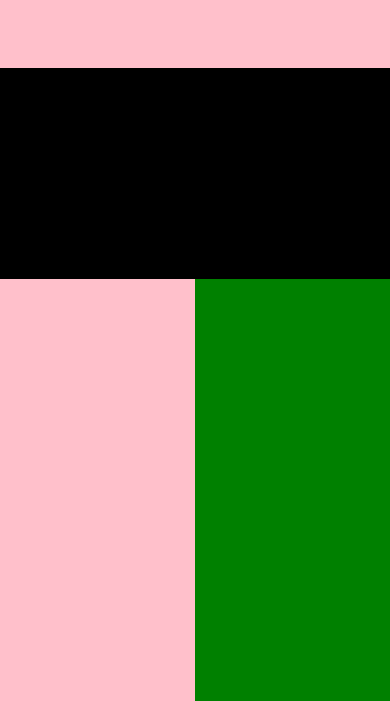
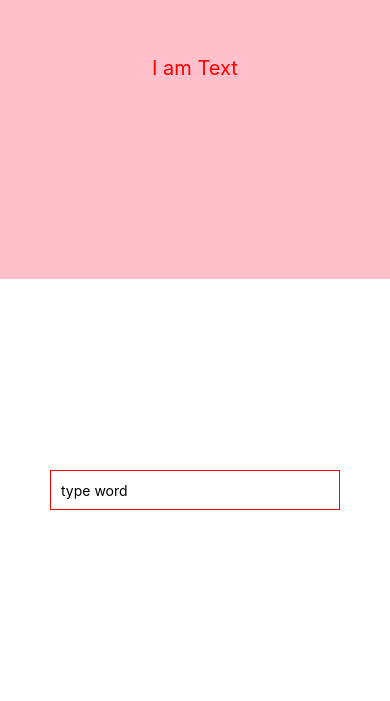
Before and after one commit to wilson20010327/react_native, a React Native app in the folder tutorial/: screen / in a window 390 px wide. Shown: the part 143-844 px from the top of the page. Built offline with nearby package versions, Linux system fonts and the light colour scheme.

Commit message:
tutorial: show text and textinput how to use

```diff
--- a/tutorial/App.js
+++ b/tutorial/App.js
@@ -1,37 +1,30 @@
 import { StatusBar } from "expo-status-bar";
-import { StyleSheet, Text, View } from "react-native"; //before using the components make sure to import them
+import {
+  StyleSheet,
+  Text,
+  View,
+  Image,
+  TextInput,
+  ScrollView,
+} from "react-native"; //before using the components make sure to import them
 
 export default function App() {
   return (
     <View style={styles.container}>
-      {/*
-    use View to fill the screen with StyleSheet.flex
-    only one component can be return, simply will use a View to pack all the components
-    */}
       <View style={styles.black}>
-        {/*
-          Get half of the screen because in the same level sum of the flex=2 and this view get 1
-          */}
         <View style={styles.container_black}>
-          {/*
-            change the flex direction and the order of the blocks will become different, in default is column
-            */}
-          <View style={styles.pink}></View>
-          <View style={styles.black}></View>
-        </View>
-      </View>
-
-      {/* half of the screen*/}
-      <View style={styles.green}>
-        {/*
-          Get half of the screen because in the same level sum of the flex=2 and this view get 1
-          */}
-        <View style={styles.container_green}>
-          {/*
-            change the flex direction and the order of the blocks will become different, this is row
-            */}
-          <View style={styles.pink}></View>
-          <View style={styles.green}></View>
+          <View style={styles.pink}>
+            <Text style={styles.text_font /*give the text propety */}>
+              I am Text
+            </Text>
+            {/* this component can show the words whcih are between*/}
+          </View>
+          <View style={styles.black}>
+            <TextInput
+              style={styles.input}
+              placeholder="type word" //the default text will show
+            />
+          </View>
         </View>
       </View>
     </View>
@@ -39,30 +32,35 @@ export default function App() {
 }
 
 const styles = StyleSheet.create({
+  text_font: {
+    color: "red", //change the color of text
+    textAlign: "center", //set the position of the text
+    fontSize: 20, //set the size of the text
+  },
   container: {
     flex: 1,
     justifyContent: "center",
   },
   black: {
     flex: 1,
-    backgroundColor: "black", //change the color of the View to make the result of flex more visible
-  },
-  green: {
-    flex: 1,
-    backgroundColor: "green", // beside the name of the color you can also use color code 	#008000
+    justifyContent: "center", // move the component to center
+    backgroundColor: "white", //change the color of the View to make the result of flex more visible
   },
   pink: {
     flex: 1,
-    backgroundColor: "pink", //change the color of the View to make the result of flex more visible
+    justifyContent: "center",// move the component to center
+    backgroundColor: "pink", // change the color of the View to make the result of flex more visible
   },
   container_black: {
     flex: 1,
     flexDirection: "column",
     justifyContent: "center",
   },
-  container_green: {
-    flex: 1,
-    flexDirection: "row",
-    justifyContent: "center",
+  input: {
+    height: 40,
+    margin:50, // change the witdh of the margin
+    borderColor:'red', //change the border's color
+    borderWidth: 1,// change the witdh of the border
+    padding: 10, //add so space around the component
   },
 });
```
